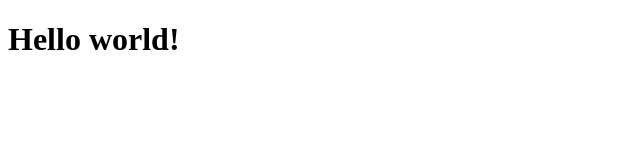
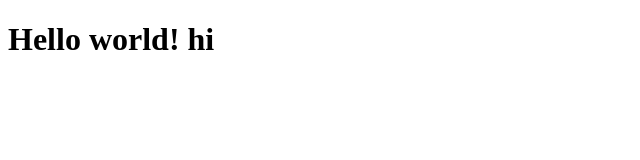
Before and after one commit to NNadiia/Fe_on_feb, a plain HTML site: page index.html in a window 1280 px wide. Shown: the full height of the page, 0-640 px from the left. Drawn offline with Linux system fonts and the light colour scheme.

Commit message:
Hello world

```diff
--- a/index.html
+++ b/index.html
@@ -5,6 +5,6 @@
     <title>Title</title>
 </head>
 <body>
-<h1>Hello world!</h1>
+<h1>Hello world! hi</h1>
 </body>
 </html>
```
